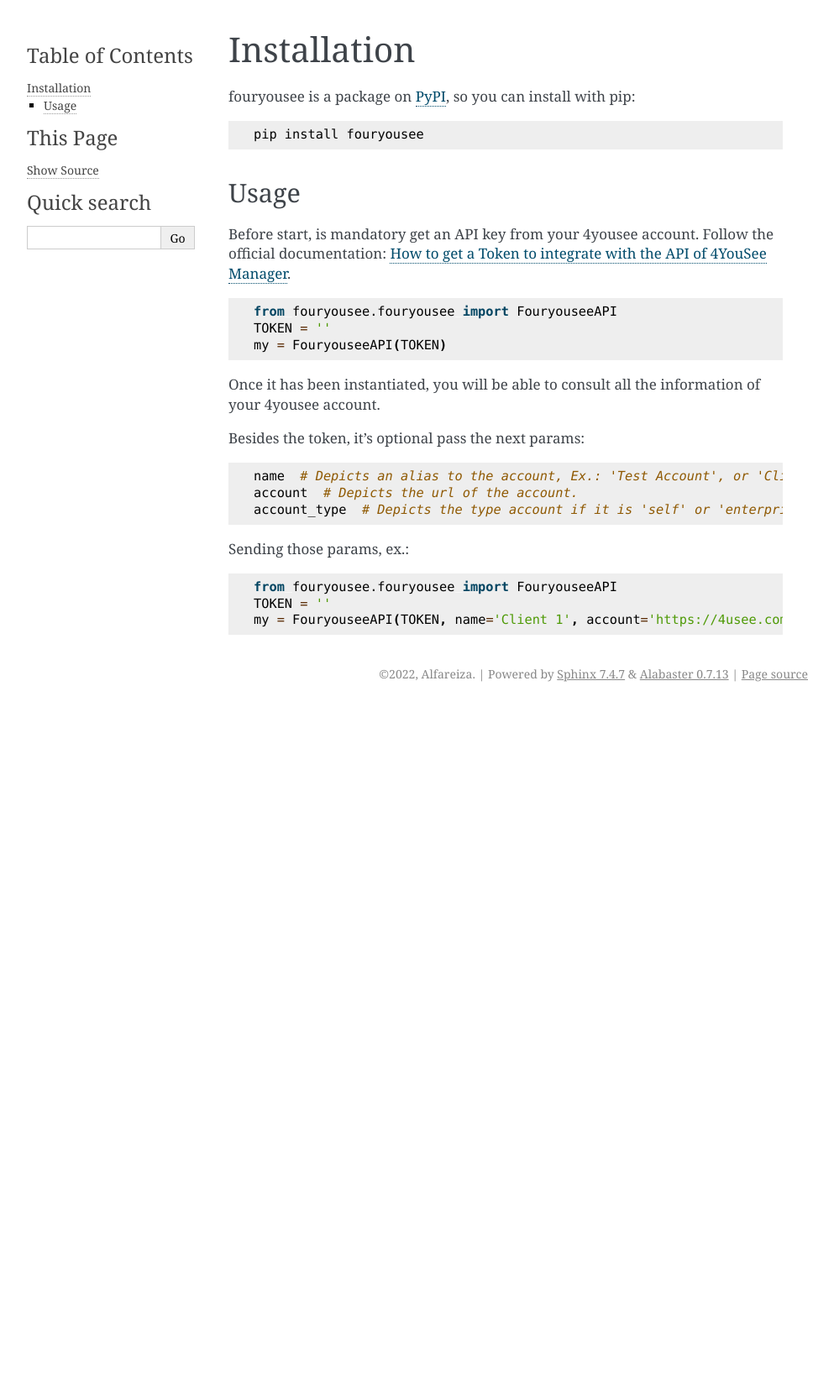
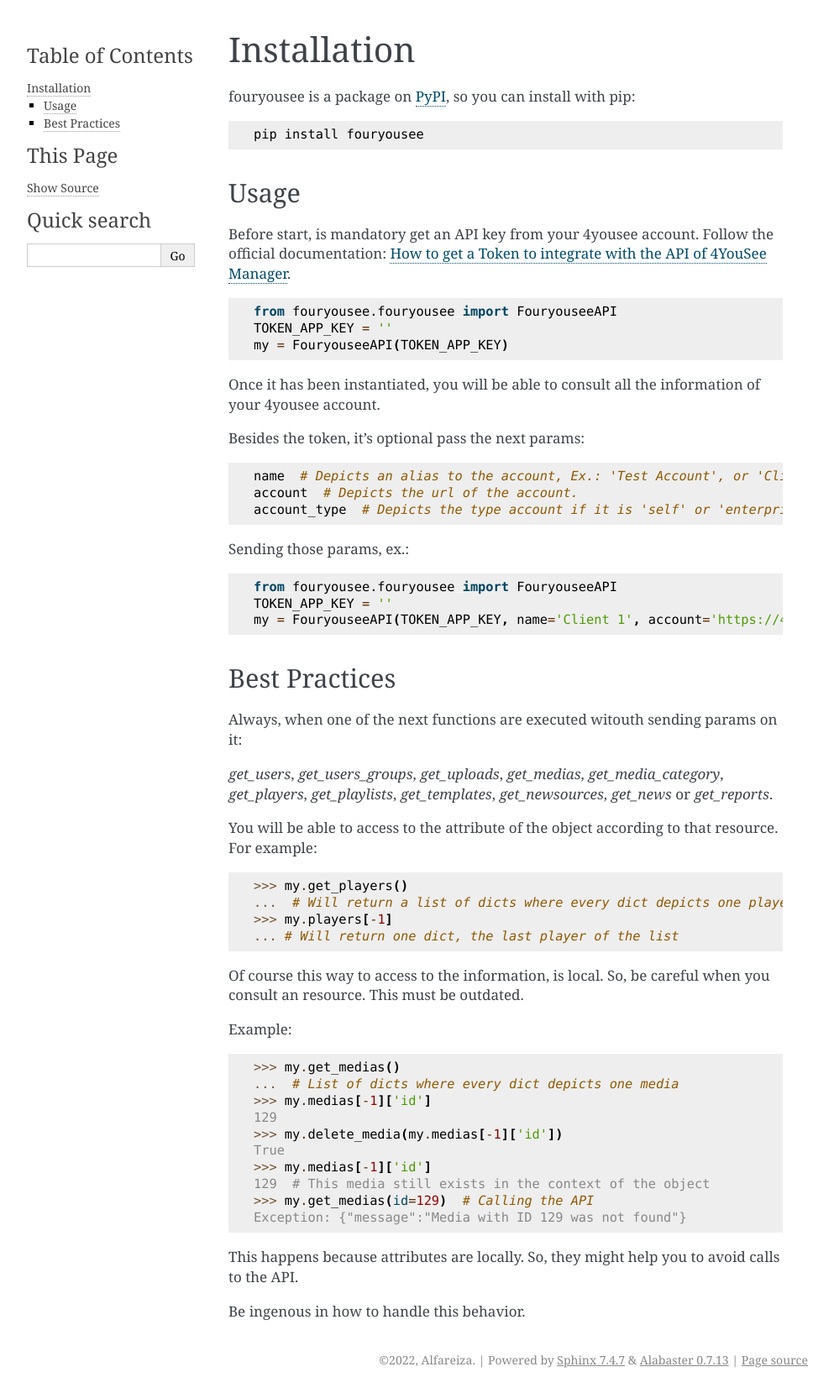
Before and after one commit to Alfareiza/4yousee, a Sphinx documentation site: the page built from docs/source/installation.rst, in a window 1280 px wide. Shown: the whole page at 84% size, without its empty margins (148-1141 px from the left). Built offline with Sphinx 7.4.7, drawn with Linux system fonts in a browser that asks for light colours; before the commit the page ends 900 px from its top, so only the background shows below that.

Commit message:
adding best practices to the documentation

```diff
--- a/docs/source/installation.rst
+++ b/docs/source/installation.rst
@@ -15,8 +15,8 @@
 .. code:: python
 
     from fouryousee.fouryousee import FouryouseeAPI
-    TOKEN = ''
-    my = FouryouseeAPI(TOKEN)
+    TOKEN_APP_KEY = ''
+    my = FouryouseeAPI(TOKEN_APP_KEY)
 
 Once it has been instantiated, you will be able to consult all the information
 of your 4yousee account.
@@ -34,5 +34,45 @@
 .. code:: python
 
     from fouryousee.fouryousee import FouryouseeAPI
-    TOKEN = ''
-    my = FouryouseeAPI(TOKEN, name='Client 1', account='https://4usee.com/pepe', account_type='self')
+    TOKEN_APP_KEY = ''
+    my = FouryouseeAPI(TOKEN_APP_KEY, name='Client 1', account='https://4usee.com/pepe', account_type='self')
+
+Best Practices
+--------------
+
+Always, when one of the next functions are executed witouth sending params on it:
+
+`get_users`, `get_users_groups`, `get_uploads`, `get_medias`, `get_media_category`,
+`get_players`, `get_playlists`, `get_templates`, `get_newsources`, `get_news` or `get_reports`.
+
+
+You will be able to access to the attribute of the object according to that resource. For example:
+
+.. code:: python
+
+    >>> my.get_players()
+    ...  # Will return a list of dicts where every dict depicts one player
+    >>> my.players[-1]
+    ... # Will return one dict, the last player of the list
+
+Of course this way to access to the information, is local. So, be careful when you consult an resource.
+This must be outdated.
+
+Example:
+
+.. code:: python
+
+    >>> my.get_medias()
+    ...  # List of dicts where every dict depicts one media
+    >>> my.medias[-1]['id']
+    129
+    >>> my.delete_media(my.medias[-1]['id'])
+    True
+    >>> my.medias[-1]['id']
+    129  # This media still exists in the context of the object
+    >>> my.get_medias(id=129)  # Calling the API
+    Exception: {"message":"Media with ID 129 was not found"}
+
+This happens because attributes are locally. So, they might help you to avoid calls to the API.
+
+Be ingenous in how to handle this behavior.
```
